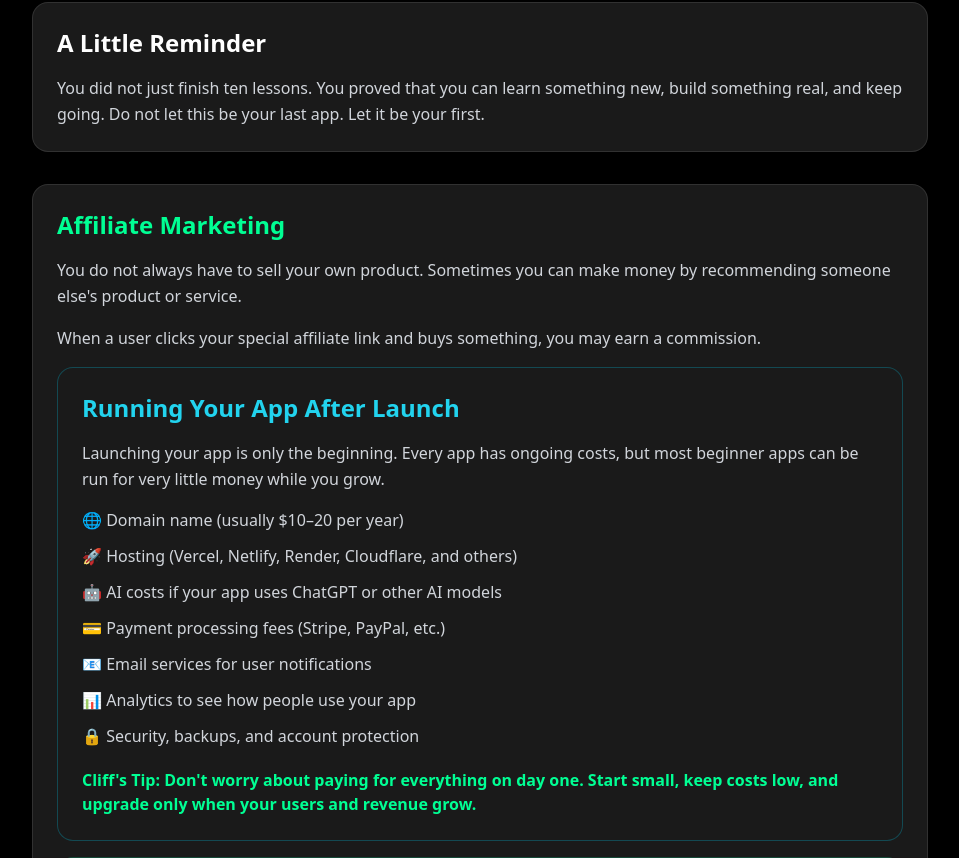
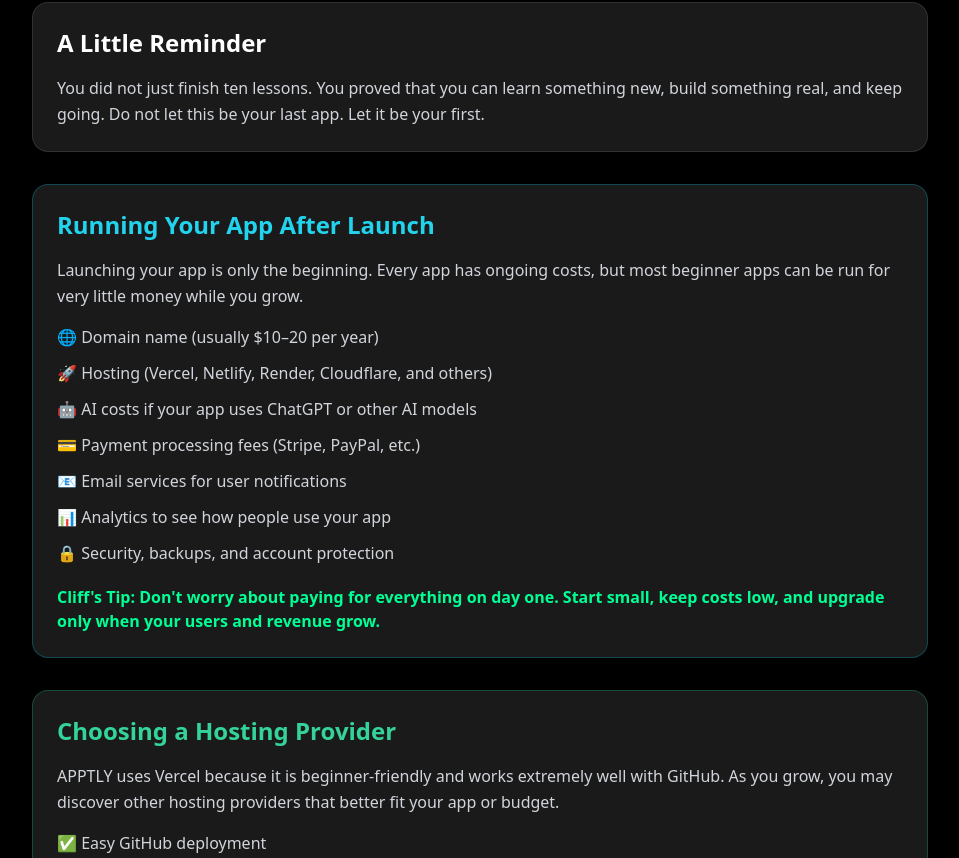
Before and after one commit to myapptly/apptly-website, a Next.js app: page /lesson-10 in a window 1280 px wide. Shown: the part 2182-3040 px from the top of the page, without its empty margins (160-1119 px from the left). Built offline with nearby package versions, Linux system fonts and the light colour scheme.

Commit message:
Update page

```diff
--- a/app/lesson-10/page.tsx
+++ b/app/lesson-10/page.tsx
@@ -29,7 +29,6 @@ export default function Lesson10() {
     className="w-full rounded-2xl border border-[#00FF94]/30 shadow-2xl"
   />
 </div>
-
 
         <div className="bg-[#1A1A1A] border border-white/10 rounded-2xl p-6">
           <h2 className="text-2xl font-bold mb-4">You Built More Than an App</h2>
@@ -89,21 +88,6 @@ export default function Lesson10() {
             Let it be your first.
           </p>
         </div>
-
-<div className="bg-[#1A1A1A] border border-white/10 rounded-2xl p-6 space-y-4">
-  <h2 className="text-2xl font-bold text-[#00FF94]">
-    Affiliate Marketing
-  </h2>
-
-  <p className="text-gray-300 leading-relaxed">
-    You do not always have to sell your own product. Sometimes you can make
-    money by recommending someone else&apos;s product or service.
-  </p>
-
-  <p className="text-gray-300 leading-relaxed">
-    When a user clicks your special affiliate link and buys something, you may
-    earn a commission.
-  </p>
 
 <div className="bg-[#1A1A1A] border border-cyan-500/30 rounded-2xl p-6 mt-8">
   <h2 className="text-2xl font-bold text-cyan-400 mb-4">
@@ -234,8 +218,7 @@ export default function Lesson10() {
 >
   Go To Lesson 11 →
 </a>
-        </div>
-       </div>
+      </div>
     </section>
   </main>
 );
```
